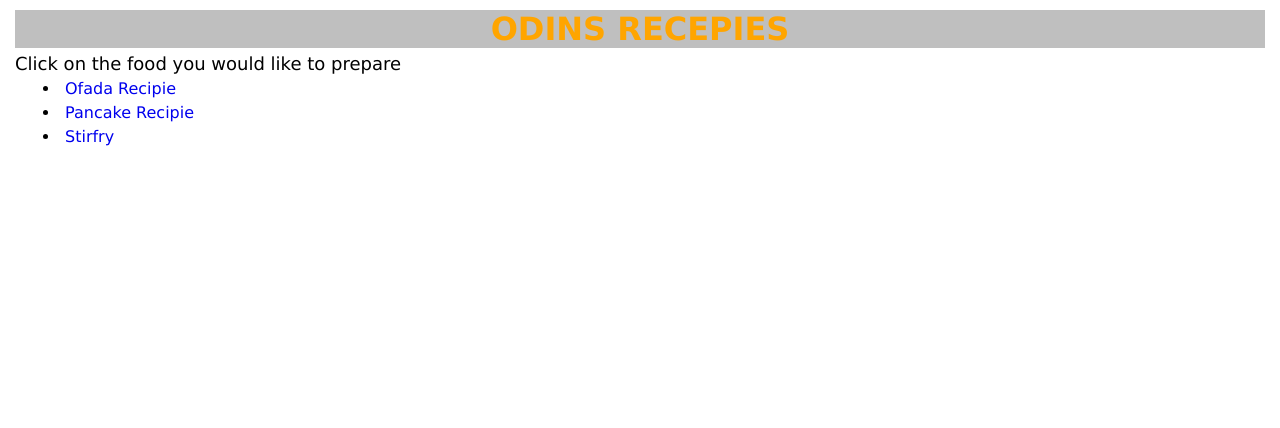
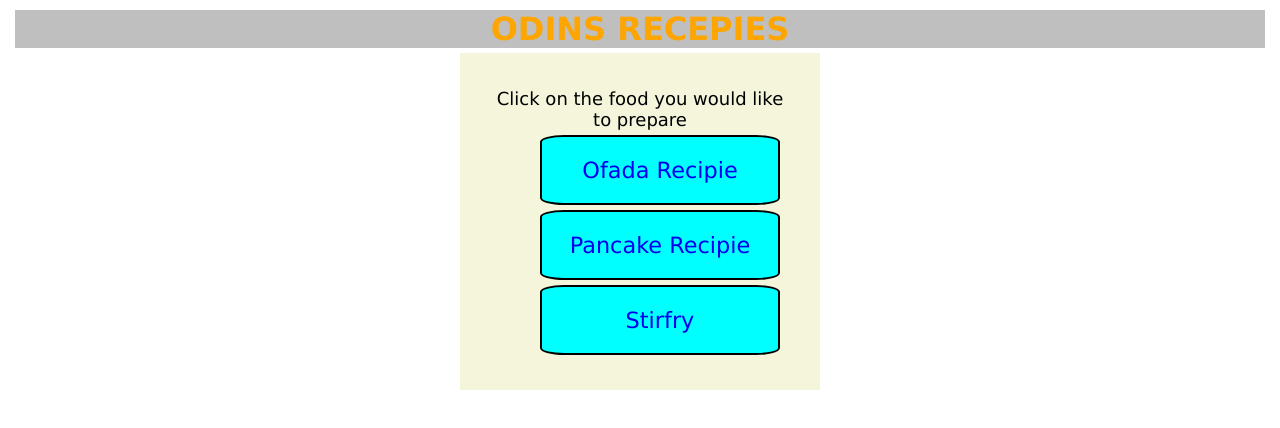
Before and after one commit to snebo/recepie-_site, a plain HTML site: page index.html in a window 1280 px wide. Drawn offline with Linux system fonts and the light colour scheme.

Commit message:
Add some extra styles to the pages

```diff
--- a/index.html
+++ b/index.html
@@ -8,11 +8,13 @@
 </head>
 <body>
   <h1>Odins Recepies</h1>
-  <p>Click on the food you would like to prepare</p>
+  <div class="menu">
+    <p>Click on the food you would like to prepare</p>
   <ul>
     <li><a href="./recepies/ofada.html">Ofada recipie</a></li>
     <li><a href="./recepies/pancake.html">Pancake recipie</a></li>
     <li><a href="./recepies/stirfry.html">Stirfry</a></li>
   </ul>
+  </div>
 </body>
 </html>
--- a/lnks/recipie_styles.css
+++ b/lnks/recipie_styles.css
@@ -1,6 +1,6 @@
 *{
     font-family: Verdana, Geneva, Tahoma, sans-serif;
-    margin:5px;
+    margin:10px;
     padding: 3px 0;
 }
 
@@ -12,7 +12,7 @@ h1{
 
 img{
     width:300px;
-    height:auto
+    height:auto;
 }
 h2{
     text-transform: capitalize;
--- a/lnks/styles.css
+++ b/lnks/styles.css
@@ -13,6 +13,23 @@ h1{
 p{
     font-size: 18px;
 }
+
+.menu{
+    max-width: 300px;
+    background-color: beige;
+    padding: 30px;
+    margin: 0 auto;
+    text-align: center;
+
+}
+li{
+    list-style: none;
+    padding: 20px;
+    background-color: aqua;
+    font-size: 1.4rem;
+    border: 2px solid black;
+    border-radius: 10%;
+}
 a{
     text-decoration: none;
     text-transform: capitalize;
```
